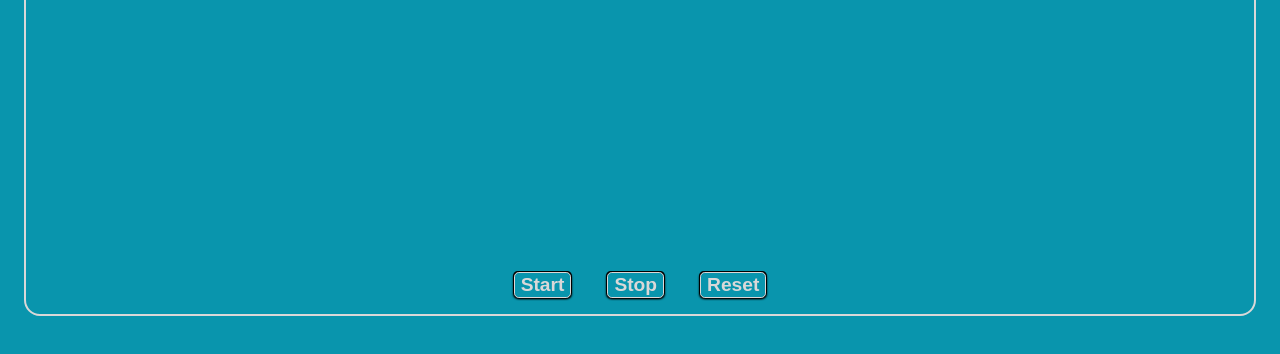
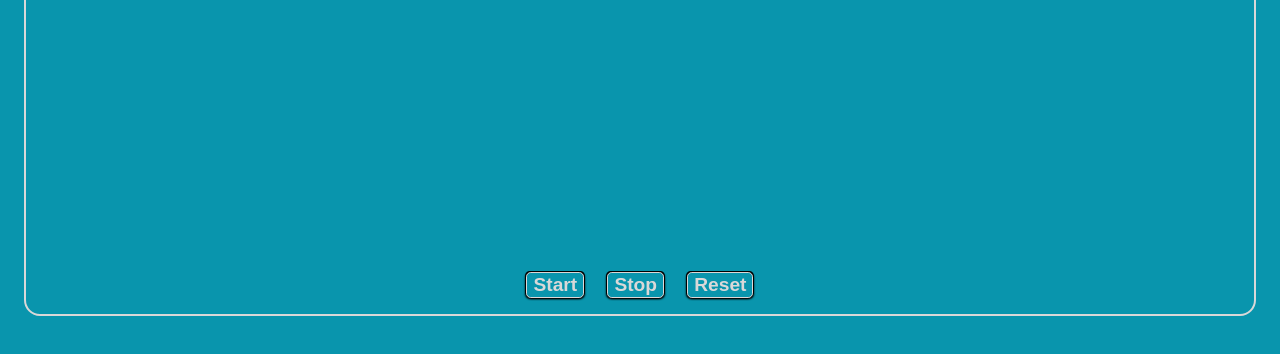
Before and after one commit to Caladbol/simple-timer, a plain HTML site: page index.html in a window 1280 px wide. Shown: the part 416-770 px from the top of the page. Drawn offline with Linux system fonts and the light colour scheme.

Commit message:
Update style.css

```diff
--- a/style.css
+++ b/style.css
@@ -42,10 +42,8 @@ button {
     font-size: 1.2em;
     font-weight: bold;
     padding: 5px, 10px;
-    margin: 1rem;
+    margin: 1rem .5em;
     border-radius: 0.3rem;
-    max-width: 25em;
-
 }
 
 .buttons {
```
